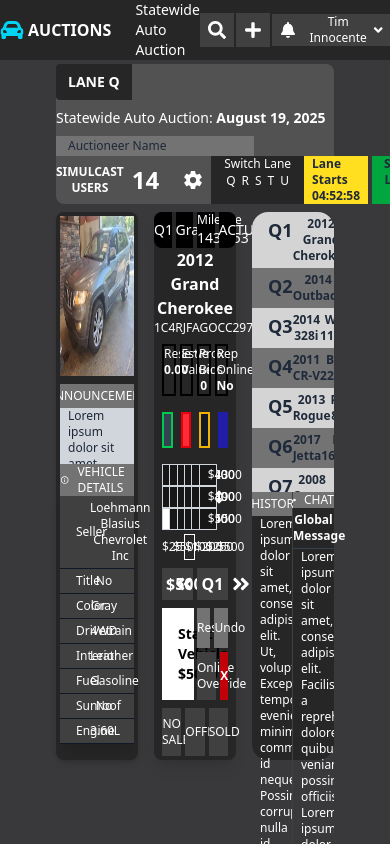
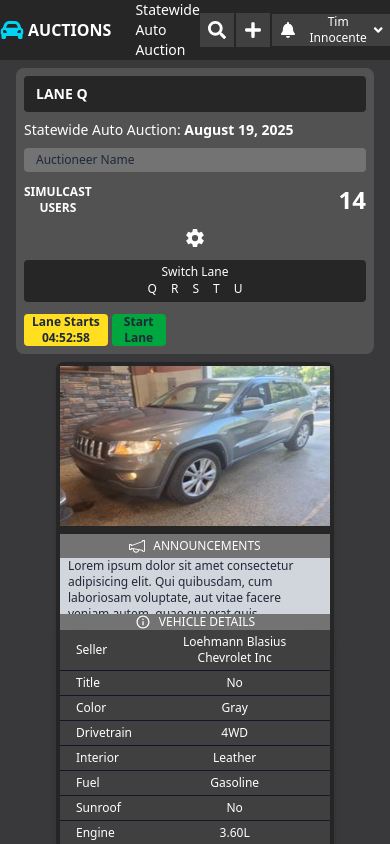
Before and after one commit to zeeshanfreelancer/Car-Parking-Design, a React (Vite) app in the folder client/: page / in a window 390 px wide. Built offline with nearby package versions, Linux system fonts and the light colour scheme.

Commit message:
Responsive design for Navbar

```diff
--- a/client/src/components/Dashboard/Dashboard.jsx
+++ b/client/src/components/Dashboard/Dashboard.jsx
@@ -6,7 +6,7 @@ export default function Dashboard() {
     return (
         <div className='bg-[#39393B] h-screen'>
             <Navbar />
-            <div className='grid grid-cols-3 gap-4 px-14 py-2'>
+            <div className='grid grid-cols-1 sm:grid-cols-2 md:grid-cols-3 lg:grid-cols-3 gap-4 px-14 py-2'>
                 <LeftComponent />
                 <CenterComponent />
                 <RightComponent />
--- a/client/src/components/Dashboard/Navbar.jsx
+++ b/client/src/components/Dashboard/Navbar.jsx
@@ -1,19 +1,21 @@
 import { useState } from "react";
-import Text from "../Reusable/Text"
+import Text from "../Reusable/Text";
 import { IoSettingsSharp } from "react-icons/io5";
+
 export default function Navbar() {
   const lanes = ["Q", "R", "S", "T", "U"];
   const [selectedLane, setSelectedLane] = useState(null);
 
   return (
-        <div className="w-full px-14 pt-1">
-            <header className="bg-neutral-600 pe-2 text-white flex flex-wrap items-center justify-between rounded-lg">
+    <div className="w-full px-4 sm:px-8 lg:px-14 pt-2">
+      <header className="bg-neutral-600 text-white flex flex-col sm:flex-row sm:items-center sm:justify-between rounded-lg p-2 gap-3">
+
         {/* Left Section */}
-                <div className="flex flex-wrap items-center gap-2">
+        <div className="flex flex-col sm:flex-row sm:items-center gap-2 flex-wrap">
           {/* Lane Label */}
           <Text
             variant="small"
-                        className="bg-neutral-800 py-2 px-3 rounded-l font-semibold text-white"
+            className="bg-neutral-800 py-2 px-3 rounded font-semibold text-white"
           >
             LANE Q
           </Text>
@@ -21,42 +23,53 @@ export default function Navbar() {
           {/* Auction Info */}
           <Text className="text-white text-sm">
             Statewide Auto Auction:{" "}
-                        <Text variant="small" className="font-bold text-sm inline text-white">August 19, 2025</Text>
+            <Text
+              variant="small"
+              className="font-bold text-sm inline text-white"
+            >
+              August 19, 2025
+            </Text>
           </Text>
 
           {/* Auctioneer Input */}
           <input
             type="text"
             placeholder="Auctioneer Name"
-                        className="bg-neutral-500 text-black placeholder-gray-800 px-3 py-0.5 text-xs focus:outline-none"
+            className="bg-neutral-500 text-black placeholder-gray-800 px-3 py-1 text-xs focus:outline-none rounded"
           />
         </div>
 
         {/* Right Section */}
-                <div className="flex sm:mt-0">
+        <div className="flex flex-col sm:flex-row sm:items-center gap-3 sm:gap-6">
           {/* Simulcast Users */}
-                    <div className="flex items-center gap-2">
-                        <Text className="text-white font-semibold text-xs">SIMULCAST <span className="block text-center">USERS</span></Text>
-                        <Text variant="h3" className="text-white">14</Text>
+          <div className="flex items-center justify-between gap-2">
+            <Text className="text-white font-semibold text-xs">
+              SIMULCAST <span className="block text-center">USERS</span>
+            </Text>
+            <Text variant="h3" className="text-white">
+              14
+            </Text>
           </div>
 
           {/* Settings Icon */}
-                    <button className="ps-6">
+          <button className="flex justify-center">
             <IoSettingsSharp className="text-xl" />
           </button>
 
           {/* Switch Lane */}
-                    <div className="flex flex-col items-center ms-2 bg-neutral-800 px-3">
+          <div className="flex flex-col items-center bg-neutral-800 px-3 py-1 rounded">
             <Text className="text-white text-xs">Switch Lane</Text>
-                        <div className="flex">
+            <div className="flex gap-1">
               {lanes.map((lane) => (
                 <button
                   key={lane}
                   onClick={() => setSelectedLane(lane)}
-                                    className={`px-0.5 text-xs
-              hover:border hover:border-white
-              ${selectedLane === lane ? "border border-white" : "border border-transparent"}
-              text-white transition`}
+                  className={`px-1 text-xs hover:border hover:border-white rounded
+                    ${
+                      selectedLane === lane
+                        ? "border border-white"
+                        : "border border-transparent"
+                    } text-white transition`}
                 >
                   {lane}
                 </button>
@@ -66,13 +79,11 @@ export default function Navbar() {
 
           {/* Lane Countdown */}
           <div className="flex gap-1">
-                        <Text className="bg-yellow-300 text-black px-2 text-xs  font-bold">
+            <Text className="bg-yellow-300 text-black px-2 text-xs font-bold rounded">
               Lane Starts
               <span className="block text-center">04:52:58</span>
             </Text>
-
-                        {/* Start Button */}
-                        <Text className="bg-green-600 px-3 text-xs font-bold">
+            <Text className="bg-green-600 px-3 text-xs font-bold rounded">
               Start
               <span className="block text-center">Lane</span>
             </Text>
@@ -80,5 +91,5 @@ export default function Navbar() {
         </div>
       </header>
     </div>
-    )
+  );
 }
```
Lines whose indentation alone changed are shown as unchanged.
